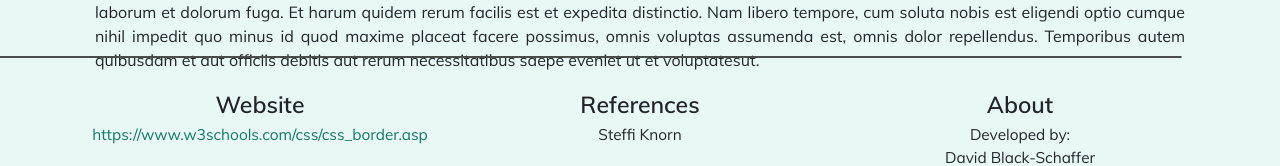
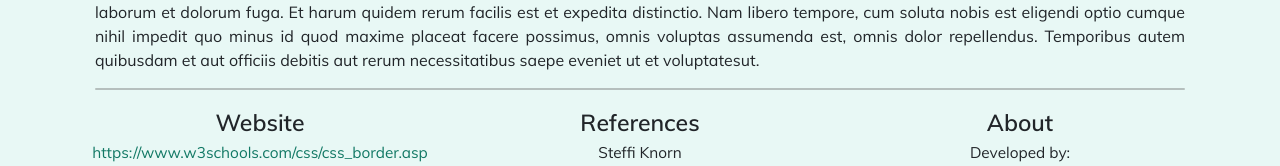
Before and after one commit to independent-project-in-it-uu-2019/grupp-3, a React (Create React App) app: page /more in a window 1280 px wide. Shown: the part 704-870 px from the top of the page. Built offline with nearby package versions, Linux system fonts and the light colour scheme.

Commit message:
Fixed some rendering with landing page

```diff
--- a/src/components/MoreInfo.js
+++ b/src/components/MoreInfo.js
@@ -31,15 +31,16 @@ export class MoreInfo extends Component {
         }
     }
 
-    //Fetch info about technique/tool
-
+    componentDidUpdate() {
+        //Do the database query here
+    }
     render() {
         return (
             <div>
                 <Header headerImg={(headerImg)} logo={(logo)}/>
                 <div className="container">
                 <div className="row">
-                    <div className="col-sm-4">
+                    <div className="col-sm-4 goBack">
                         <Button text="Go back" width={150} height={40}/>
                     </div>
                     <div className="col-sm-4">
@@ -52,7 +53,7 @@ export class MoreInfo extends Component {
                         <p className="bodyText">{this.state.description}</p>
                     </div>
                 </div>
-                <p className="seperator"/>
+                <p className="footerSeperator"/>
                 <Footer data={this.state.data}/>
                 </div>
             </div>
--- a/src/css/moreInfo.css
+++ b/src/css/moreInfo.css
@@ -22,7 +22,7 @@
     width: 100%;
 }
 
-.seperator {
-    border-top: 3px solid rgba(65, 61, 61, 0.3);
+.footerSeperator {
+    border-top: 2px solid rgba(65, 61, 61, 0.3);
     border-radius: 100px;
 }
--- /dev/null
+++ b/src/helpers/database.js
@@ -0,0 +1 @@
+//TODO: Add API calls to database
```
Also changed, not shown: src/images/Backarrow.png (added).
